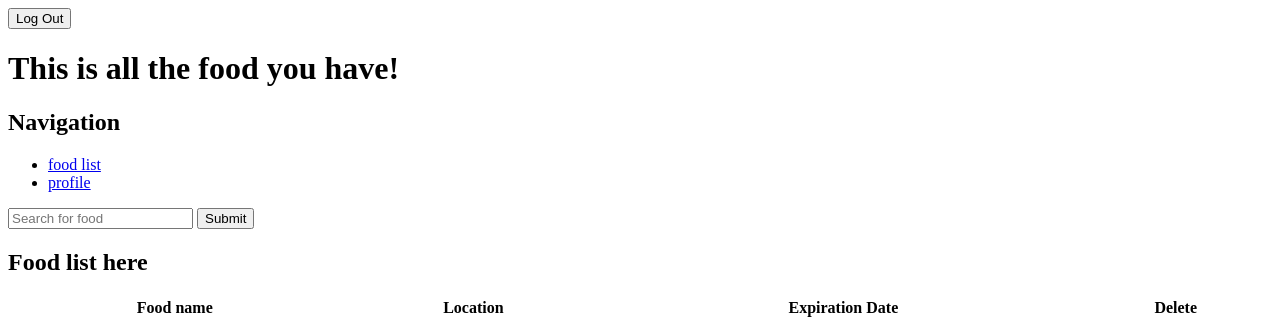
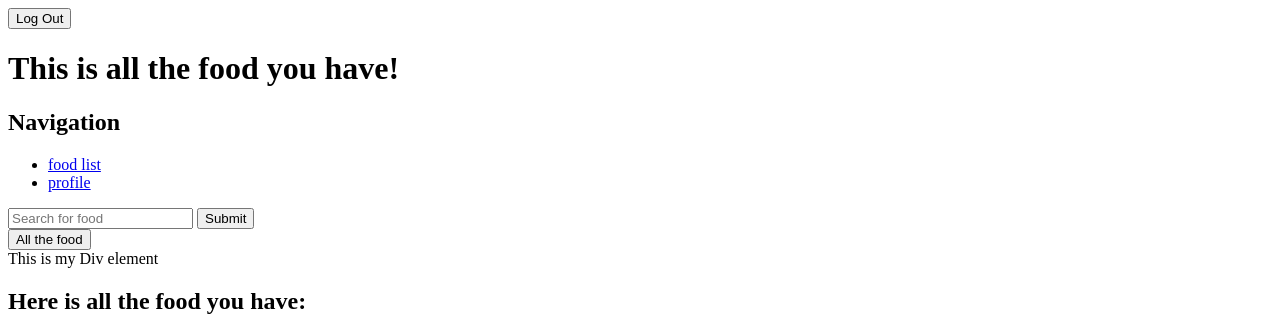
Before and after one commit to aausen/food-exp, a Flask app: page / in a window 1280 px wide. Shown: the top 335 px of the page. Run offline with Flask 2, Linux system fonts and the light colour scheme; the visitor is signed in with stand-in values (Sample User, id 1); data comes from the database, SQL or seed files in the repository; lists and menus that the app fills with data are empty.

Commit message:
beginning work on toggle js

```diff
--- a/static/homepage.js
+++ b/static/homepage.js
@@ -23,3 +23,27 @@ for (let dateExp of expDateArray) {
 
         counter ++;
 }
+
+
+function showAll() {
+    let x = document.getElementById("myDiv");
+    if (x.style.display === "none"){
+        x.style.display = "block";
+    } else {
+        x.style.display = "none";
+    }
+}
+
+function showFridge() {
+    let tdata = document.querySelectorAll('td');
+    let x = 1
+    const locArray = [];
+    while (x < tdata.length){
+        let loc = tdata[x].innerHTML;
+        locArray.push(loc);
+        x = x + 4;
+        console.log(locArray);
+    }
+
+
+}
--- a/templates/homepage.html
+++ b/templates/homepage.html
@@ -40,8 +40,13 @@
     </form>
 </div>
 
+<button onclick="showAll()">All the food</button>
+<div id="myDiv">
+    This is my Div element
+</div>
+
 <section>
-    <h2>Food list here</h2>
+    <h2>Here is all the food you have:</h2>
 
 
     <table width=100%>
```
